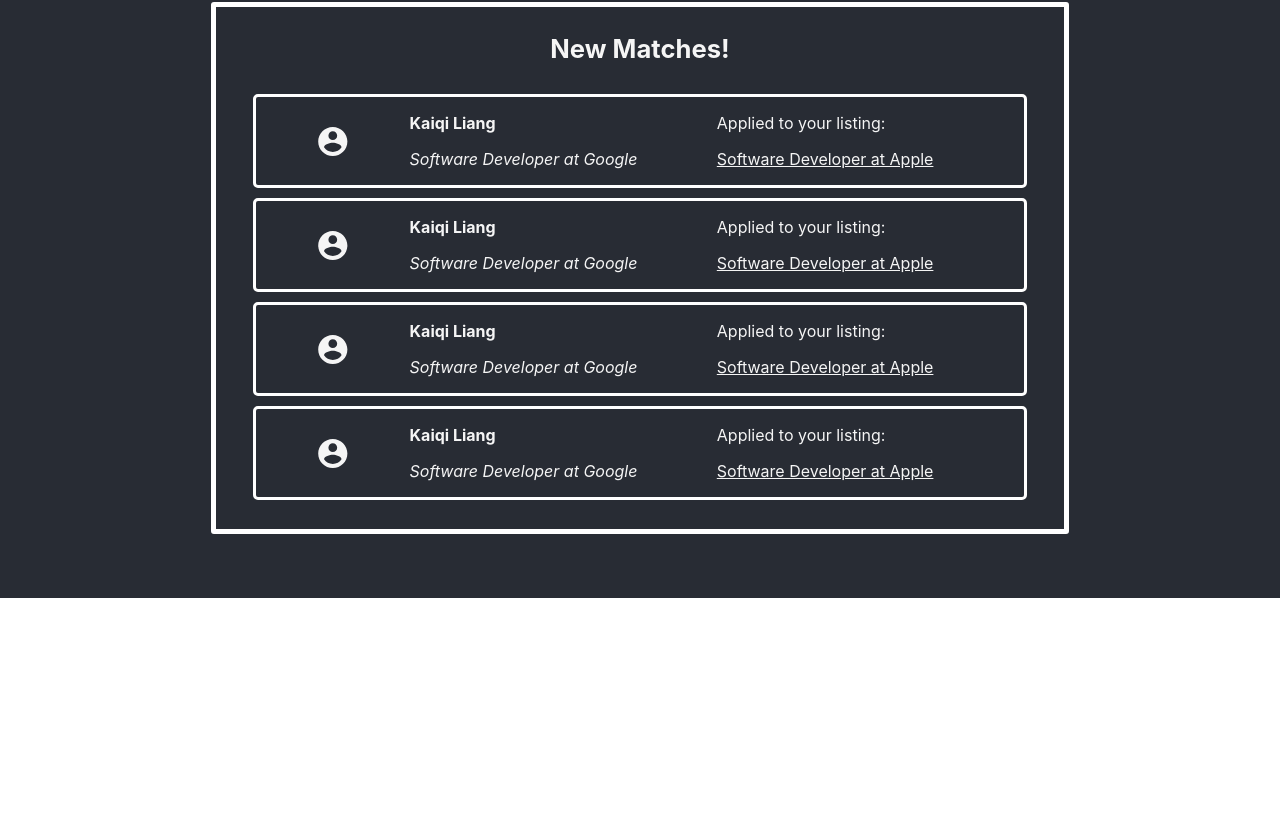
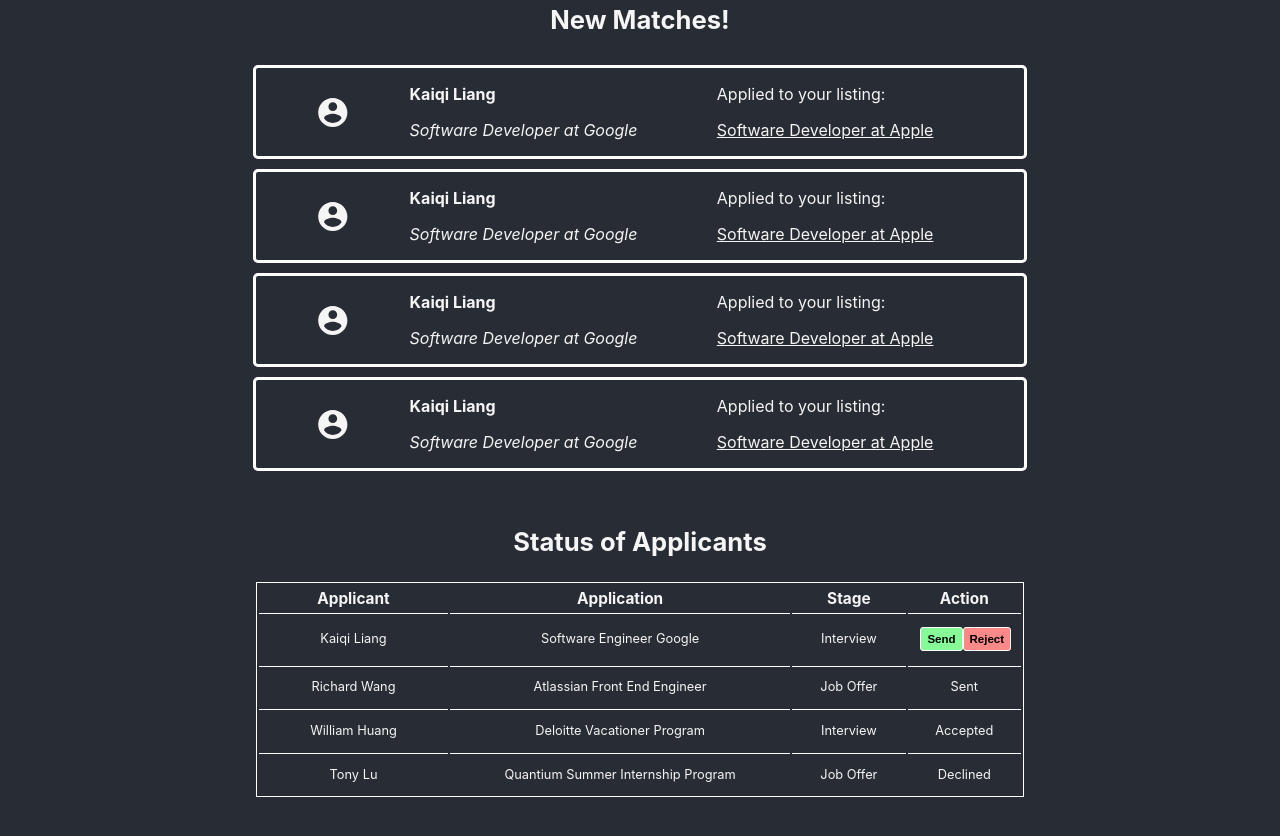
Before and after one commit to rwang301/COMP3900-Project, a React (Create React App) app in the folder frontend/: page /employer in a window 1280 px wide. Shown: the part 262-1098 px from the top of the page. Before the commit the page ends 860 px from the top, so only its background shows below. Built offline with nearby package versions, Linux system fonts and the light colour scheme.

Commit message:
applications table added for employer

```diff
--- /dev/null
+++ b/frontend/src/components/AppsTable.js
@@ -0,0 +1,119 @@
+import React from 'react';
+import styled, { css, keyframes } from "styled-components";
+
+const TitleText = styled.p`
+  font-size: 2vw;
+  font-weight: bold;
+`;
+const AppTable = styled.table`
+  border: 1px solid white;
+  width: 75%;
+  table-layout: fixed;
+`;
+
+const HeaderRow = styled.tr`
+  height: 2vw;
+`;
+
+const HeaderText = styled.th`
+  font-size: 1.2vw;
+`;
+
+const DataRow = styled.tr`
+
+`;
+
+const DataText = styled.td`
+  font-size: 1vw;
+  text-align: center;
+  overflow: hidden;
+  border-top: 0.01vw solid white;
+  padding: 1vw;
+
+`;
+
+const ButtonsContainer = styled.div`
+  display: flex;
+  align-items: center;
+  flex-direction: row;
+  justify-content: space-between;
+`;
+
+const DefaultButton = css`
+  border: 1px solid white;
+  border-radius: 3px;
+  height: 3vh;
+  width: 6vh;
+  font-size: 0.9vw;
+  font-weight: bold;
+
+  &:hover {
+    font-weight: bold;
+    background: black;
+    color: whitesmoke;
+    border: 1px solid whitesmoke;
+  }
+
+`;
+
+const SendButton = styled.button`
+
+  background-color: #87fa98;
+  ${DefaultButton};
+`;
+const RejectButton = styled.button`
+
+  background-color: #fa8987;
+  ${DefaultButton};
+`;
+
+const Headers = ['Applicant', 'Application', 'Stage', 'Action']
+
+export default function AppsTable() {
+  return <>
+    <TitleText>Status of Applicants</TitleText>
+    <AppTable>
+      <col width="25vw" />
+      <col width="45vw" />
+      <col width="15vw" />
+      <col width="15vw" />
+      <HeaderRow>
+        {Headers.map((header) => <HeaderText>{header}</HeaderText>)}
+      </HeaderRow>
+      <DataRow>
+        <DataText>Kaiqi Liang</DataText>
+        <DataText>Software Engineer Google</DataText>
+        <DataText>Interview</DataText>
+        <DataText>
+          <ButtonsContainer>
+            <SendButton>
+              Send
+            </SendButton>
+            <RejectButton>
+              Reject
+            </RejectButton>
+          </ButtonsContainer>
+        </DataText>
+      </DataRow>
+      <DataRow>
+        <DataText>Richard Wang</DataText>
+        <DataText>Atlassian Front End Engineer</DataText>
+        <DataText>Job Offer</DataText>
+        <DataText>Sent</DataText>
+      </DataRow>
+      <DataRow>
+        <DataText>William Huang</DataText>
+        <DataText>Deloitte Vacationer Program</DataText>
+        <DataText>Interview</DataText>
+        <DataText>Accepted</DataText>
+      </DataRow>
+      <DataRow>
+        <DataText>Tony Lu</DataText>
+        <DataText>Quantium Summer Internship Program</DataText>
+        <DataText>Job Offer</DataText>
+        <DataText>Declined</DataText>
+      </DataRow>
+    </AppTable>
+  </>
+
+}
--- a/frontend/src/components/NewMatches.js
+++ b/frontend/src/components/NewMatches.js
@@ -7,7 +7,7 @@
   flex-direction: column;
   align-items: center;
   padding: 0 5vh 3vh 5vh;
-  border: 5px solid white;
+  /* border: 5px solid white; */
   border-radius: 3px;
   width: 75%;
 `;
--- a/frontend/src/pages/Employer.js
+++ b/frontend/src/pages/Employer.js
@@ -1,19 +1,22 @@
 import React from 'react';
 import NewMatches from '../components/NewMatches'
+import AppsTable from '../components/AppsTable'
 import styled from "styled-components";
 
 
 const PageContainer = styled.div`
   display: flex;
+  flex-direction: column;
   align-items: center;
   justify-content: center;
-  padding-top: 5vh;
+  padding-top: 2vh;
 `;
 
 export default function Employer() {
   return (
     <PageContainer>
       <NewMatches/>
+      <AppsTable/>
     </PageContainer>
   )
 }
```
